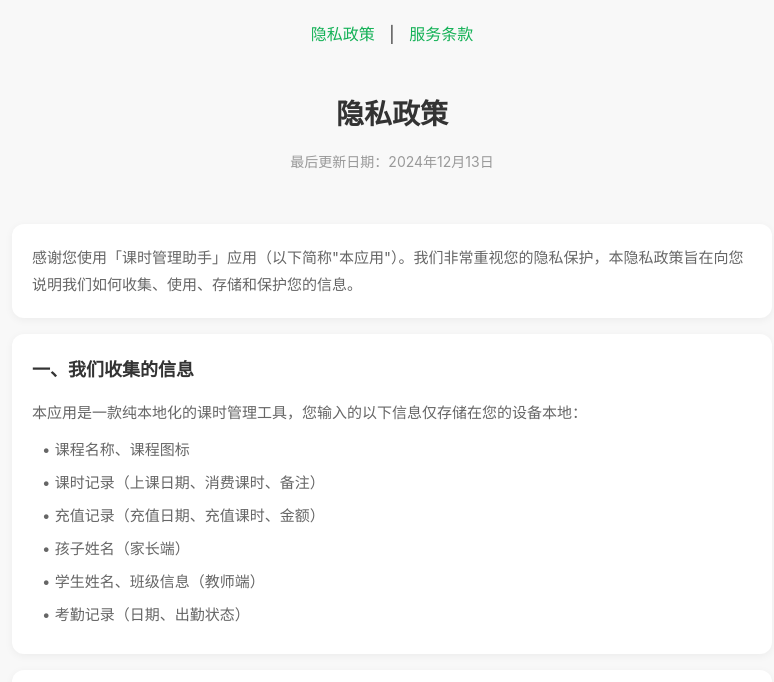
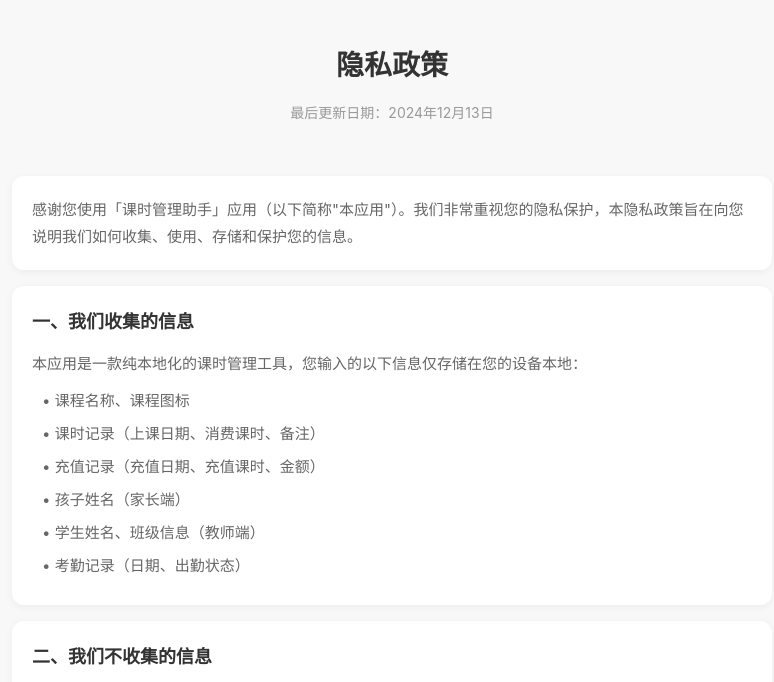
Before and after one commit to koo8chun/ccrapp, a plain HTML site: page keshitongji_privacy.html in a window 1280 px wide. Shown: the top 682 px of the page, without its empty margins (248-1022 px from the left). Drawn offline with Linux system fonts and the light colour scheme.

Commit message:
Update keshitongji_privacy.html

```diff
--- a/keshitongji_privacy.html
+++ b/keshitongji_privacy.html
@@ -99,10 +99,7 @@
     </style>
 </head>
 <body>
-    <div class="nav">
-        <a href="privacy.html">隐私政策</a> |
-        <a href="terms.html">服务条款</a>
-    </div>
+
 
     <div class="header">
         <div class="title">隐私政策</div>
```
